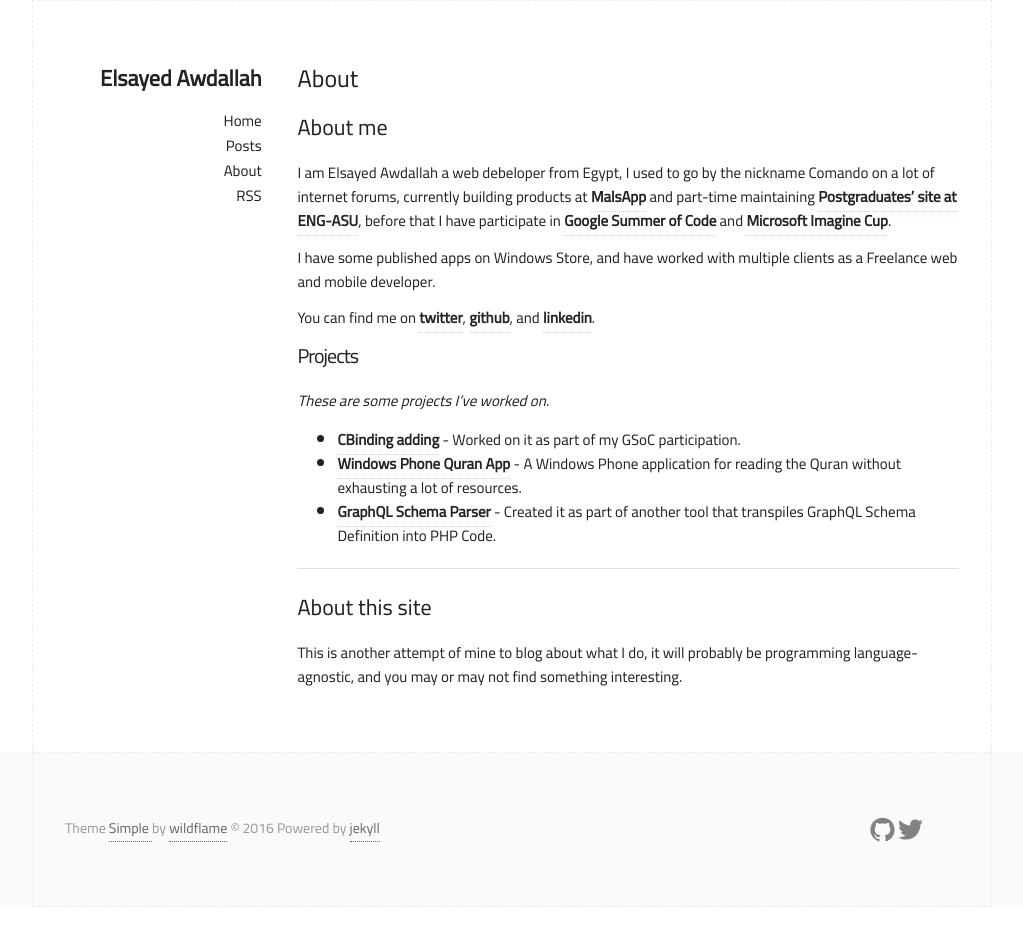
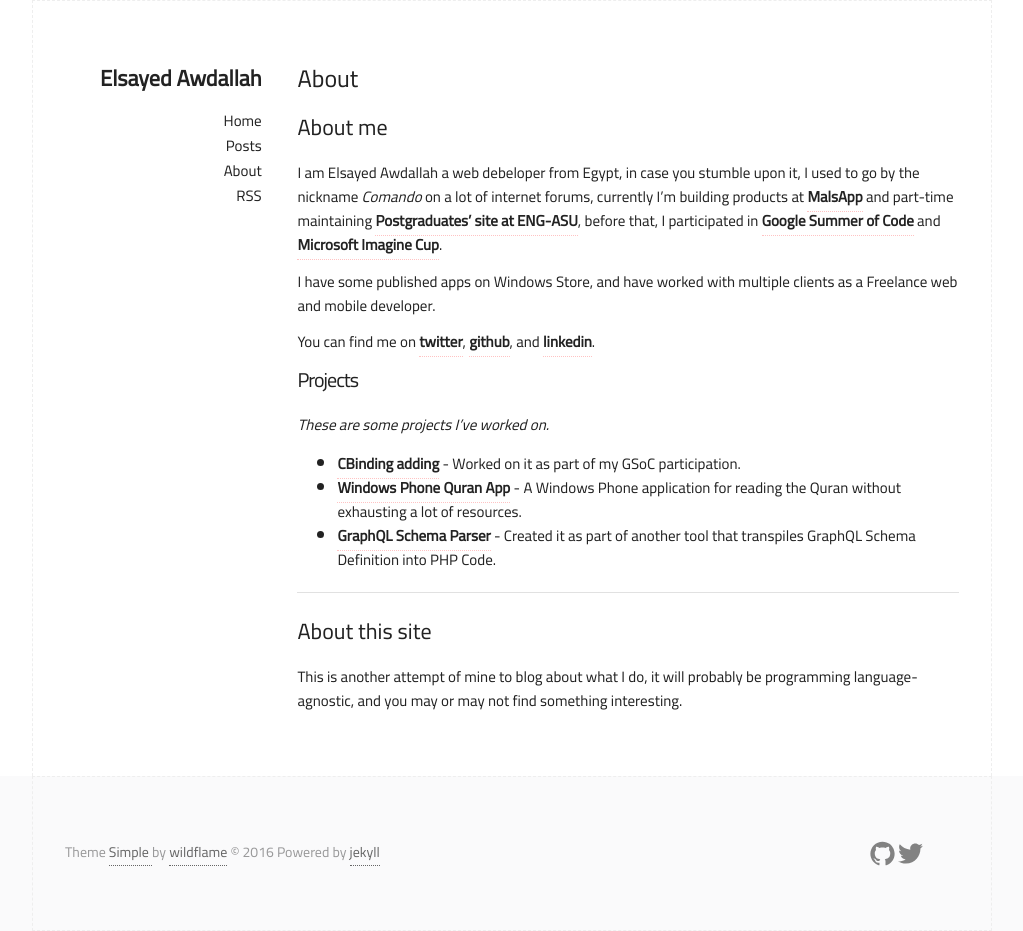
Before and after one commit to eawd/eawd.github.io, a Jekyll site: the page built from about.md, in a window 1280 px wide. Shown: the whole page, without its empty margins (128-1151 px from the left). Built offline with Jekyll 4.4.1, drawn with Linux system fonts in a browser that asks for light colours; before the commit the page ends 907 px from its top, so only the background shows below that.

Commit message:
about typos

```diff
--- a/about.md
+++ b/about.md
@@ -6,7 +6,7 @@ permalink: /about/
 
 ## About me
 
-I am Elsayed Awdallah a web debeloper from Egypt, I used to go by the nickname Comando on a lot of internet forums, currently building products at [MalsApp](//malsapp.com) and part-time maintaining [Postgraduates' site at ENG-ASU](http://portal.eng.asu.edu.eg/postgraduate/), before that I have participate in [Google Summer of Code](//monosoc.blogspot.com.eg/2015/04/excited-for-this-years-summer-of-code.html) and [Microsoft Imagine Cup](//www.youtube.com/watch?v=enU3ST6iVwo).
+I am Elsayed Awdallah a web debeloper from Egypt, in case you stumble upon it, I used to go by the nickname *Comando* on a lot of internet forums, currently I'm building products at [MalsApp](//malsapp.com) and part-time maintaining [Postgraduates' site at ENG-ASU](http://portal.eng.asu.edu.eg/postgraduate/), before that, I participated in [Google Summer of Code](//monosoc.blogspot.com.eg/2015/04/excited-for-this-years-summer-of-code.html) and [Microsoft Imagine Cup](//www.youtube.com/watch?v=enU3ST6iVwo).
 
 I have some published apps on Windows Store, and have worked with multiple clients as a Freelance web and mobile developer.
 
```
